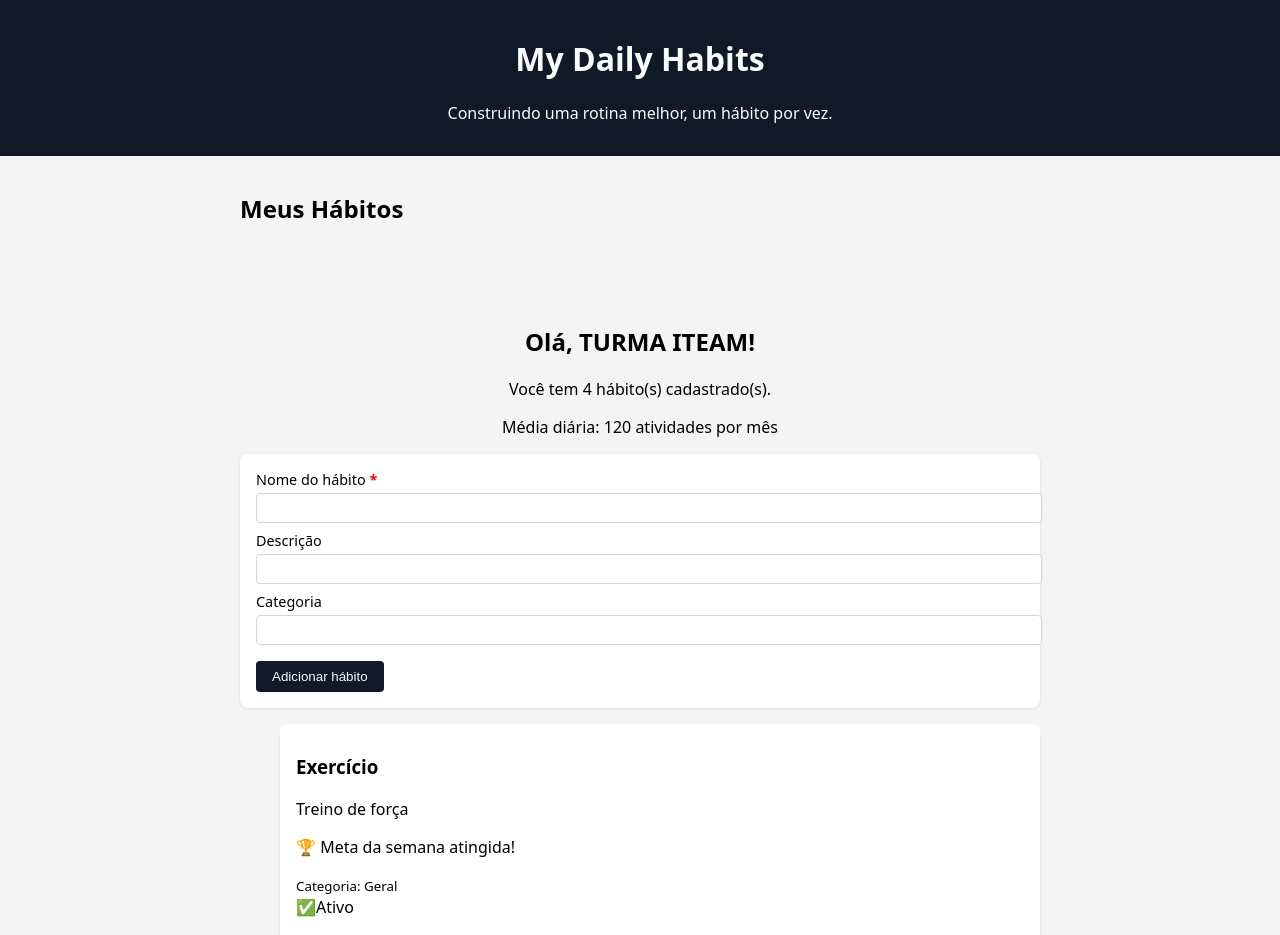
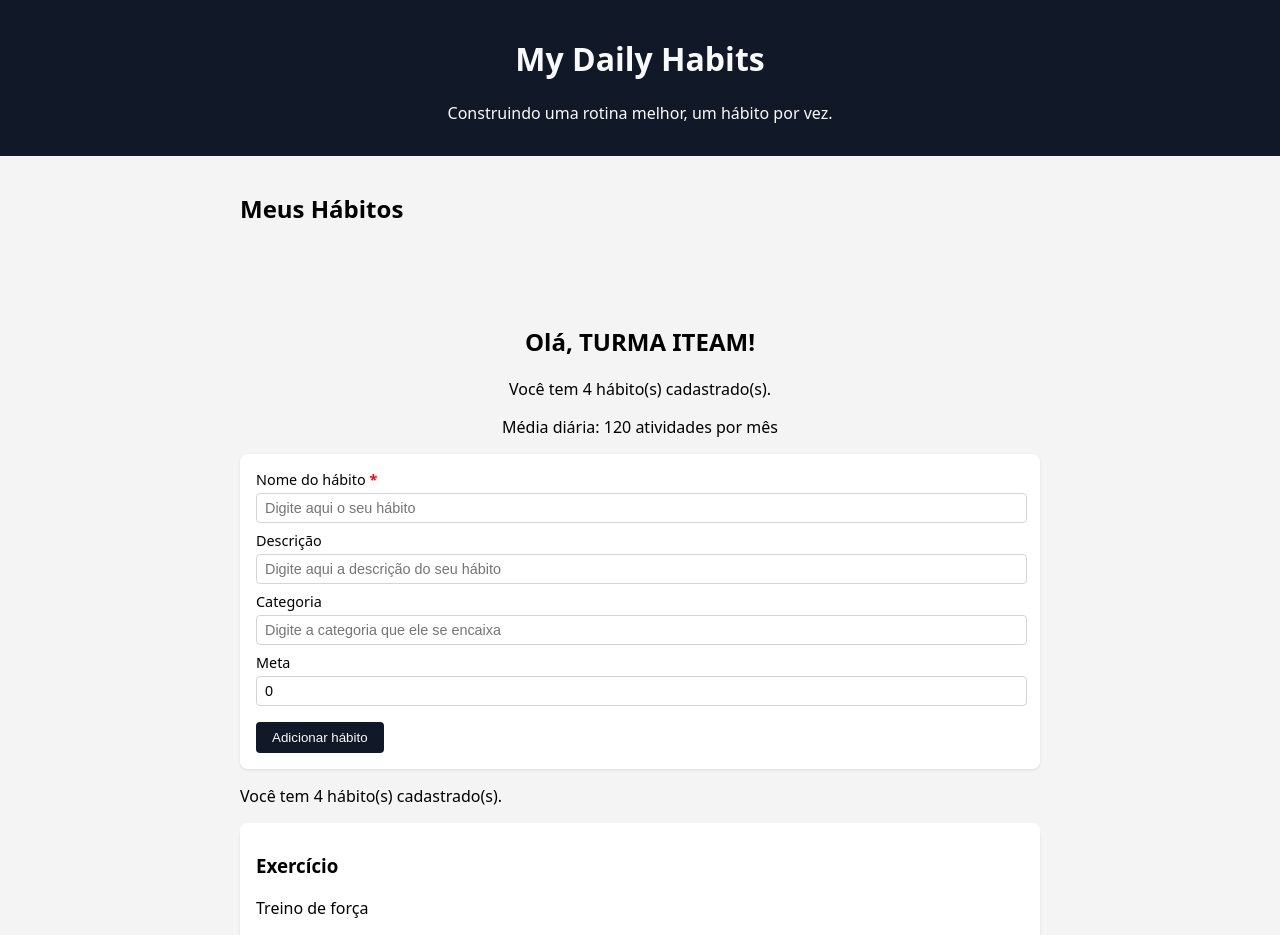
Before and after one commit to GuilhermeAlmeidadaLuz/my-daily-habits-modulo4-react-iteam, a React (Vite) app: page / in a window 1280 px wide. Shown: the top 935 px of the page. Built offline with nearby package versions, Linux system fonts and the light colour scheme.

Commit message:
refactor(HabitList component): add form input placeholder and insert 'meta' field to it

```diff
--- a/src/App.css
+++ b/src/App.css
@@ -47,7 +47,7 @@ section {
 }
 
 .habit-form input {
-  width: 100%;
+  width: 98%;
   padding: 6px 8px;
   margin-top: 4px;
   border-radius: 4px;
--- a/src/components/HabitList.jsx
+++ b/src/components/HabitList.jsx
@@ -1,6 +1,6 @@
 import HabitCard from "./HabitCard";
 import BemVindo from "./BemVindo";
-import { useState } from "react";
+import { useEffect, useState } from "react";
 
 function HabitList() {
     const [habits, setHabits] = useState([
@@ -13,10 +13,24 @@ function HabitList() {
     const [novoNome, setNovoNome] = useState('')
     const [novaDescricao, setNovaDescricao] = useState('')
     const [novaCategoria, setNovaCategoria] = useState('')
+    const [novaMeta, setNovaMeta] = useState(0)
+
+    // useEffect:
+    useEffect( () => {
+        document.title = `My Daily Habits - ${habits.length} hábito(s)`
+    }, [habits])
+
+    useEffect(() => {
+        console.log('✅ HabitList montou')
+        return () => {
+            console.log('❌ HabitList será desmontado')
+        }
+    }, [])
 
     // Funções CRUD:
 
     const adicionarHabit = (event) => {
+        // console.log('objeto event:', event)
         event.preventDefault()
 
         if (!novoNome.trim()) {
@@ -29,7 +43,7 @@ function HabitList() {
             id: ((habits.length !== 0) ? (habits[habits.length - 1].id + 1) : 1),
             nome: novoNome,
             descricao: novaDescricao,
-            meta: 7,
+            meta: novaMeta,
             ativo: true,
             diasFeitos: 0,
             categoria: novaCategoria || 'Geral',
@@ -43,6 +57,7 @@ function HabitList() {
         setNovoNome('')
         setNovaDescricao('')
         setNovaCategoria('')
+        setNovaMeta('')
     }
 
     const removerHabit = (id) => {
@@ -66,6 +81,7 @@ function HabitList() {
                             type="text"
                             value={novoNome}
                             onChange={ (e) => setNovoNome(e.target.value) }
+                            placeholder="Digite aqui o seu hábito"
                         />
                     </label>
                 </div>
@@ -76,6 +92,7 @@ function HabitList() {
                             type="text"
                             value={novaDescricao}
                             onChange={ (e) => setNovaDescricao(e.target.value) }
+                            placeholder="Digite aqui a descrição do seu hábito"
                         />
                     </label>
                 </div>
@@ -86,13 +103,29 @@ function HabitList() {
                             type="text"
                             value={novaCategoria}
                             onChange={ (e) => setNovaCategoria(e.target.value) }
+                            placeholder="Digite a categoria que ele se encaixa"
+                        />
+                    </label>
+                </div>
+                <div>
+                    <label>
+                        Meta
+                        <input
+                            type="number"
+                            value={novaMeta}
+                            onChange={ (e) => setNovaMeta( parseInt(e.target.value) ) }
+                            min={0}
+                            placeholder="Digite o número de dias que o hábito deve ocorrer"
                         />
                     </label>
                 </div>
                 <button type="submit">Adicionar hábito</button>
             </form>
-            <ul>
-                {habits.length === 0 && <p>Nenhum hábito cadastrado ainda. Que tal começar?</p>}
+            <ul style={{margin: 0, padding: 0}}>
+                {habits.length === 0
+                    ? <p>Nenhum hábito cadastrado ainda. Que tal começar?</p>
+                    : <p>Você tem {habits.length} hábito(s) cadastrado(s).</p>
+                }
 
                 {habits.map( (habit) => (
                     <li key={habit.id} style={{listStyle: 'none'}}>
@@ -109,7 +142,6 @@ function HabitList() {
                     </li>
                 ) )}
             </ul>
-            {console.log(habits)}
         </>
     )
 }
```
